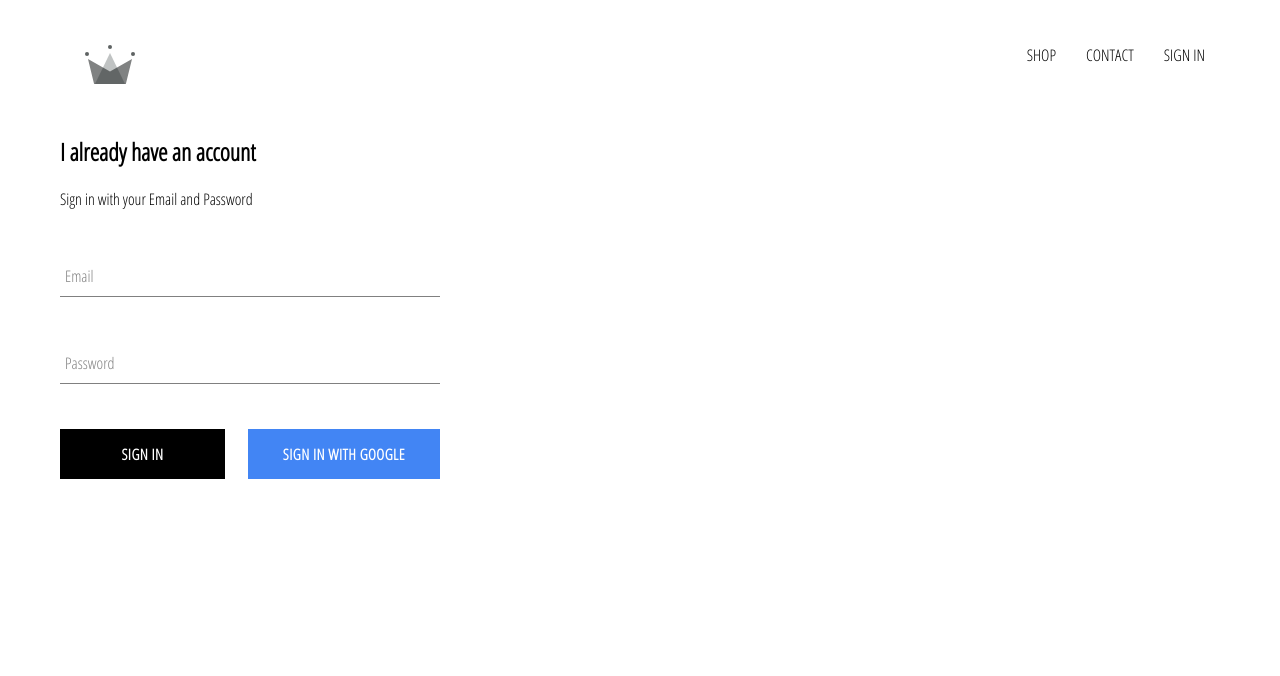
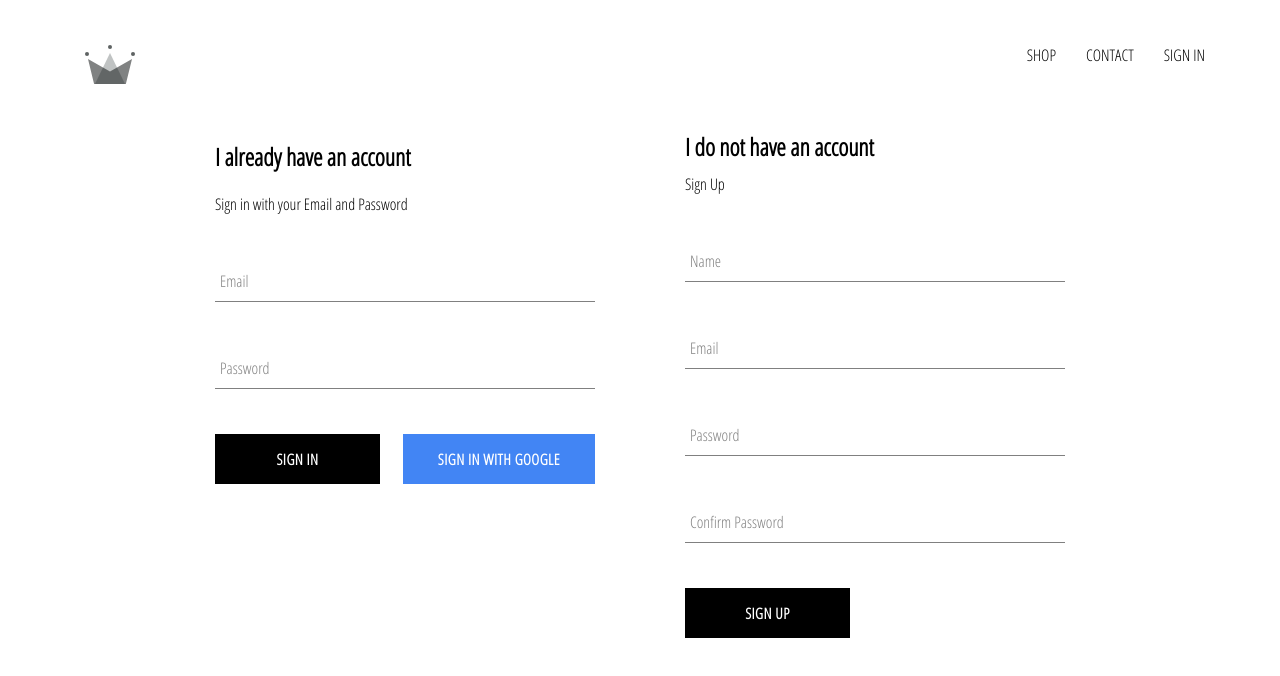
Before and after one commit to ahmaadaziz/crwn-clothing, a React (Create React App) app: page /signin in a window 1280 px wide. Shown: the top 676 px of the page. Built offline with nearby package versions, Linux system fonts and the light colour scheme; no server answers.

Commit message:
implemented firebase, signin with with google or email and store the user in firestore database

```diff
--- a/src/App.js
+++ b/src/App.js
@@ -5,7 +5,7 @@ import HomePage from "./pages/homepage/homepage.component";
 import ShopPage from "./pages/shop/shop.component";
 import SignInAndSignUpPage from "./pages/signin-and-signup/signin-and-signup.component";
 import Header from "./components/header/header.component";
-import { auth } from "./firebase/firebase.utils";
+import { auth, createUserProfileDocument } from "./firebase/firebase.utils";
 import React from "react";
 
 class App extends React.Component {
@@ -19,8 +19,21 @@ class App extends React.Component {
   unSubscribeFromAuth = null;
 
   componentDidMount() {
-    this.unSubscribeFromAuth = auth.onAuthStateChanged((user) => {
-      this.setState({ currentUser: user });
+    this.unSubscribeFromAuth = auth.onAuthStateChanged(async (userAuth) => {
+      if (userAuth) {
+        const userRef = await createUserProfileDocument(userAuth);
+        userRef.onSnapshot((snapShot) => {
+          this.setState({
+            currentUser: {
+              id: snapShot.id,
+              ...snapShot.data(),
+            },
+          });
+          console.log(this.state);
+        });
+      } else {
+        this.setState({ currentUser: userAuth });
+      }
     });
   }
 
--- /dev/null
+++ b/src/components/sign-up/sign-up.component.jsx
@@ -0,0 +1,96 @@
+import React from "react";
+
+import FormInput from "../form-input/form-input.component";
+import CustomButton from "../custom-button/cutom-button.component";
+
+import { auth, createUserProfileDocument } from "../../firebase/firebase.utils";
+import "./sign-up.styles.scss";
+
+class SignUp extends React.Component {
+  constructor() {
+    super();
+
+    this.state = {
+      displayName: "",
+      email: "",
+      password: "",
+      confirmPassword: "",
+    };
+  }
+
+  handleSubmit = async (event) => {
+    event.preventDefault();
+    const { displayName, email, password, confirmPassword } = this.state;
+    if (password !== confirmPassword) {
+      alert("Passwords don't match");
+      return;
+    }
+    try {
+      const { user } = await auth.createUserWithEmailAndPassword(
+        email,
+        password
+      );
+      await createUserProfileDocument(user, { displayName });
+      this.setState({
+        displayName: "",
+        email: "",
+        password: "",
+        confirmPassword: "",
+      });
+    } catch (error) {
+      console.error(error);
+    }
+  };
+
+  handleChange = (event) => {
+    const { value, name } = event.target;
+    this.setState({ [name]: value });
+  };
+
+  render() {
+    const { displayName, email, password, confirmPassword } = this.state;
+    return (
+      <div className="sign-up">
+        <h2 className="title">I do not have an account</h2>
+        <span>Sign Up</span>
+        <form className="sign-up-form" onSubmit={this.handleSubmit}>
+          <FormInput
+            type="text"
+            name="displayName"
+            label="Name"
+            value={displayName}
+            handleChange={this.handleChange}
+            required
+          />
+          <FormInput
+            type="email"
+            name="email"
+            label="Email"
+            value={email}
+            handleChange={this.handleChange}
+            required
+          />
+          <FormInput
+            type="password"
+            name="password"
+            label="Password"
+            value={password}
+            handleChange={this.handleChange}
+            required
+          />
+          <FormInput
+            type="password"
+            name="confirmPassword"
+            label="Confirm Password"
+            value={confirmPassword}
+            handleChange={this.handleChange}
+            required
+          />
+          <CustomButton type="submit">SIGN UP</CustomButton>
+        </form>
+      </div>
+    );
+  }
+}
+
+export default SignUp;
--- /dev/null
+++ b/src/components/sign-up/sign-up.styles.scss
@@ -0,0 +1,9 @@
+.sign-up {
+  display: flex;
+  flex-direction: column;
+  width: 380px;
+
+  .title {
+    margin: 10px 0;
+  }
+}
--- a/src/firebase/firebase.utils.js
+++ b/src/firebase/firebase.utils.js
@@ -12,6 +12,30 @@ const config = {
   measurementId: "G-SV6K1F6RBF",
 };
 
+export const createUserProfileDocument = async (userAuth, additionalData) => {
+  if (!userAuth) return;
+  const userRef = firestore.doc(`users/${userAuth.uid}`);
+  const snapShot = await userRef.get();
+
+  if (!snapShot.exists) {
+    const { displayName, email } = userAuth;
+    const createdAt = new Date();
+
+    try {
+      await userRef.set({
+        displayName,
+        email,
+        createdAt,
+        ...additionalData,
+      });
+    } catch (error) {
+      console.log("error creating user", error);
+    }
+  }
+
+  return userRef;
+};
+
 firebase.initializeApp(config);
 
 export const auth = firebase.auth();
--- a/src/pages/signin-and-signup/signin-and-signup.component.jsx
+++ b/src/pages/signin-and-signup/signin-and-signup.component.jsx
@@ -1,10 +1,12 @@
 import React from "react";
+import SignIn from "../../components/sign-in/sign-in.component";
+import SignUp from "../../components/sign-up/sign-up.component";
 import "./signin-and-signup.styles.scss";
-import SignIn from "../../components/sign-in/sign-in.component";
 
 const SignInAndSignUpPage = () => (
-  <div className="signin-and-signup">
+  <div className="sign-in-and-sign-up">
     <SignIn />
+    <SignUp />
   </div>
 );
 
--- a/src/pages/signin-and-signup/signin-and-signup.styles.scss
+++ b/src/pages/signin-and-signup/signin-and-signup.styles.scss
@@ -0,0 +1,6 @@
+.sign-in-and-sign-up {
+  width: 850px;
+  display: flex;
+  justify-content: space-between;
+  margin: 30px auto;
+}
```
